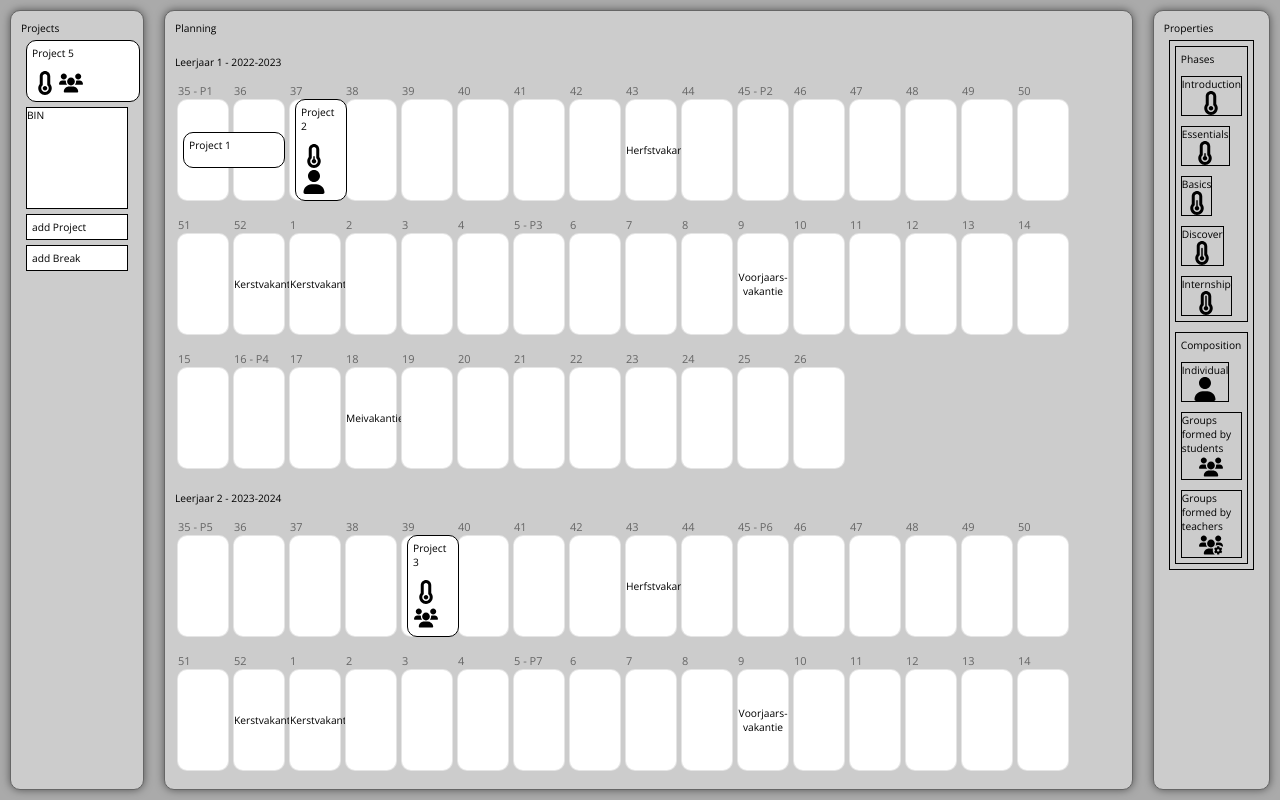
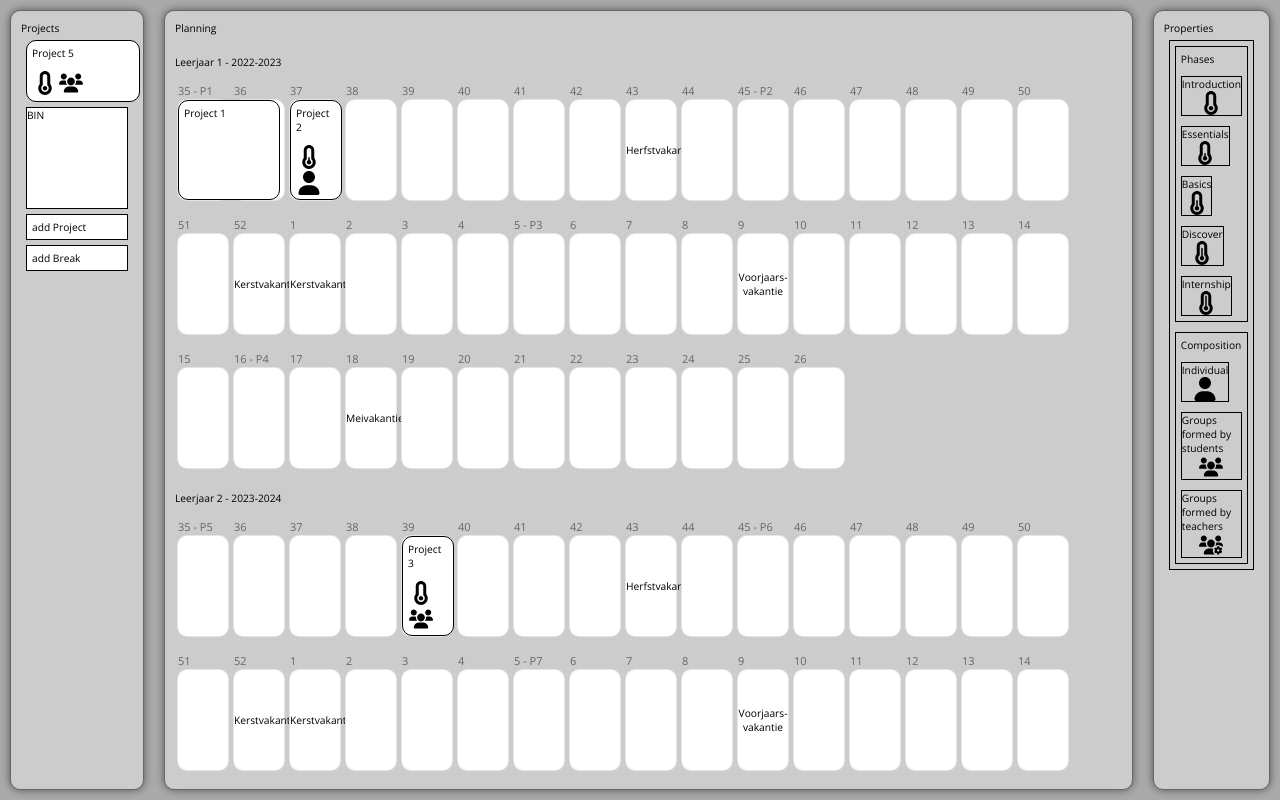
Before and after one commit to martijnkunstman/GLU-CurriculumBuilder, a React (Create React App) app: page / in a window 1280 px wide. Built offline with nearby package versions, Linux system fonts and the light colour scheme.

Commit message:
projects week width

```diff
--- a/src/Project/Project.css
+++ b/src/Project/Project.css
@@ -15,6 +15,9 @@
 
 .week .Project {
     position: absolute;
+    top: -5px;
+    bottom: -5px;
+    left: -5px;
 }
 
 .ProjectContainer .Project{
```
